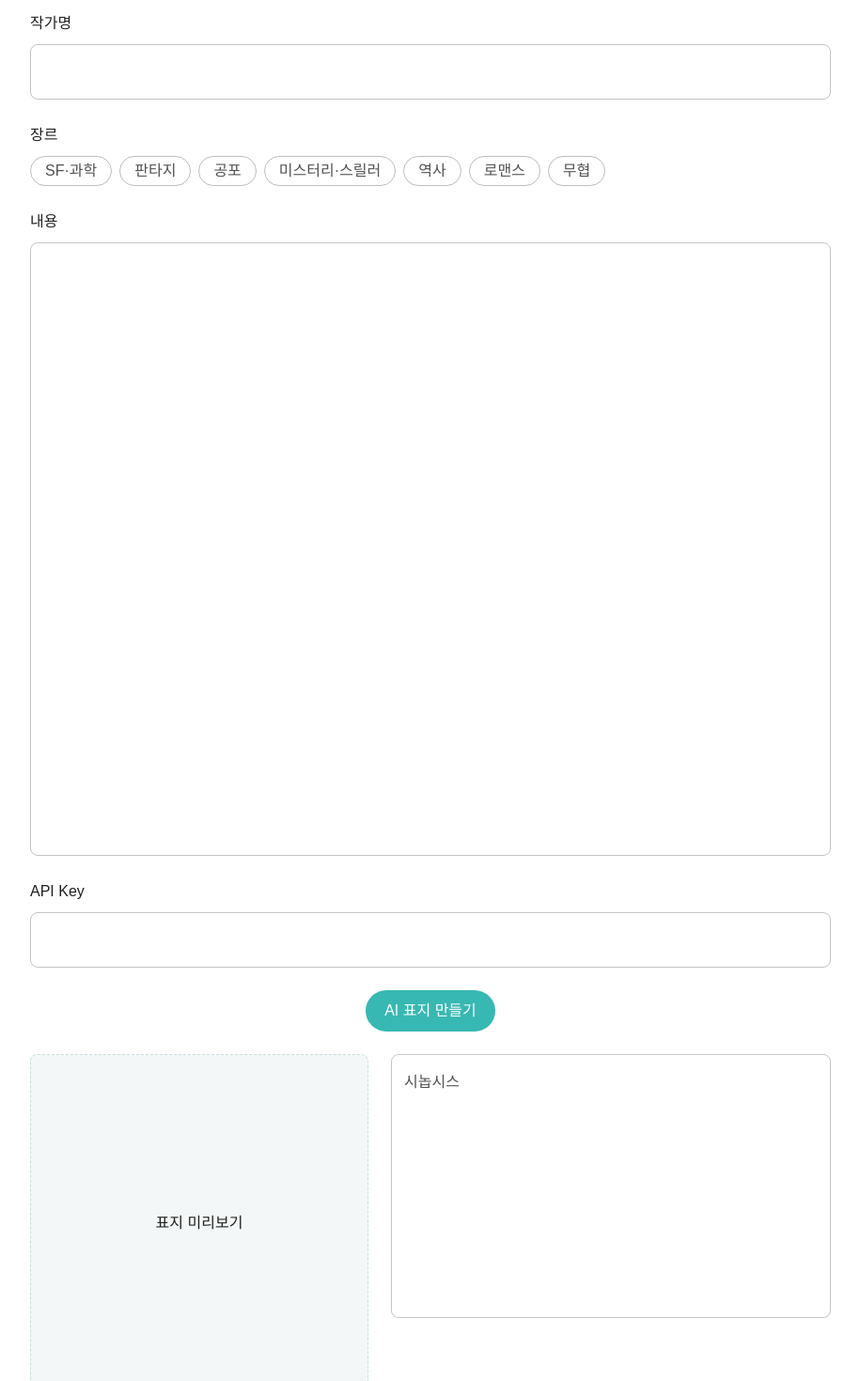
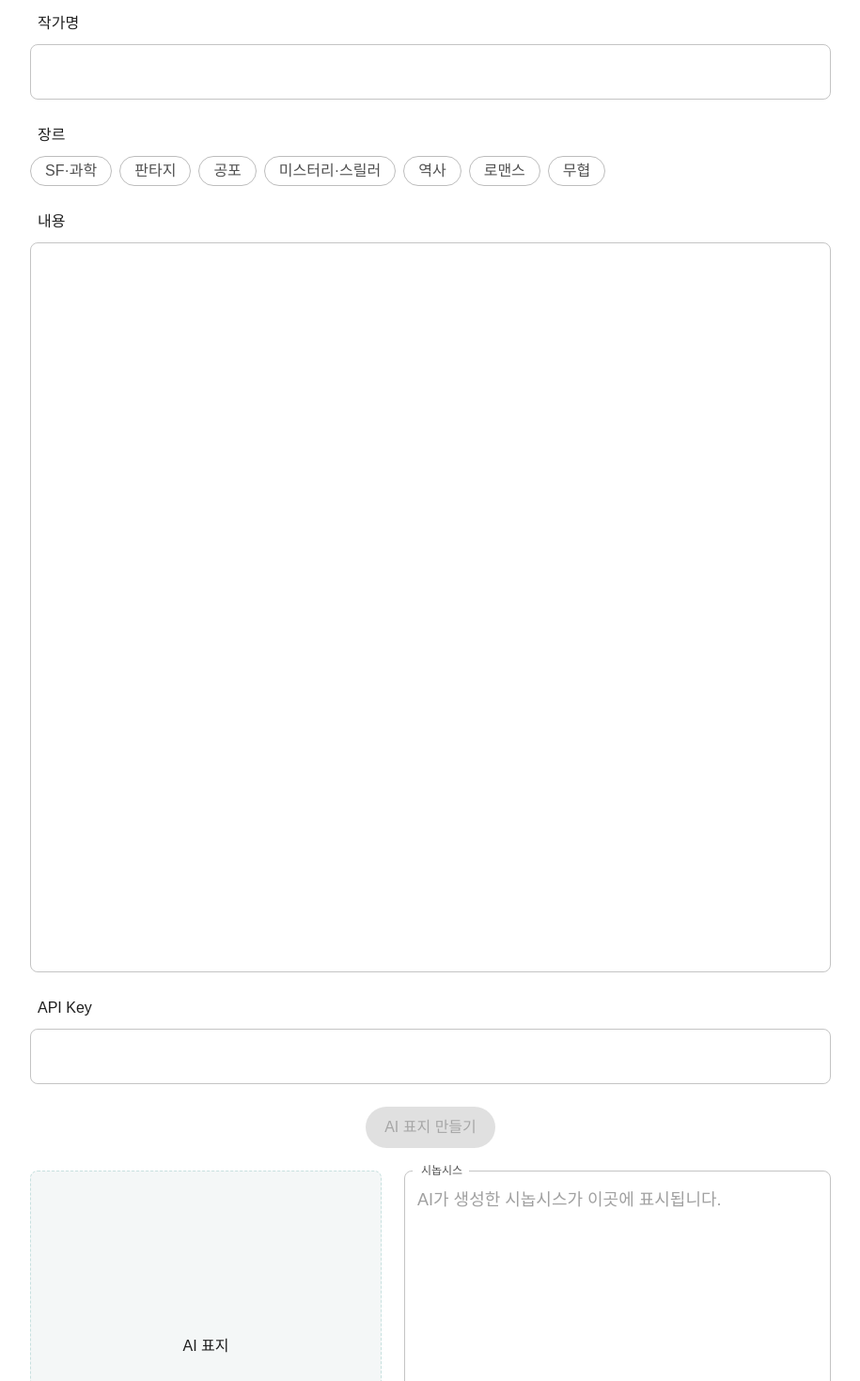
Before and after one commit to Amilaje/Library_management, a React (Create React App) app in the folder frontend/: page /publish in a window 1280 px wide. Shown: the part 240-1710 px from the top of the page at 94% size, without its empty margins (182-1097 px from the left). Built offline with nearby package versions, Linux system fonts and the light colour scheme; a web font is replaced by a local one.

Commit message:
Publish 페이지 UI 개선

```diff
--- a/frontend/src/components/CoverPreview.jsx
+++ b/frontend/src/components/CoverPreview.jsx
@@ -1,5 +1,5 @@
-import React, { useState } from "react";
-import { Paper, Typography, CircularProgress } from "@mui/material";
+import { CircularProgress, Paper, Typography } from "@mui/material";
+import { useState } from "react";
 
 export default function CoverPreview({ url }) {
   const [loading, setLoading] = useState(true);
@@ -9,8 +9,8 @@ export default function CoverPreview({ url }) {
     <Paper
       variant="outlined"
       sx={{
-        width: 360,
-        height: 360,
+        width: 374,
+        height: 374,
         borderStyle: "dashed",
         display: "flex",
         alignItems: "center",
@@ -19,7 +19,7 @@ export default function CoverPreview({ url }) {
         position: "relative",
       }}>
       {!url ? (
-        <Typography variant="subtitle1">표지 미리보기</Typography>
+        <Typography variant="subtitle1">AI 표지</Typography>
       ) : error ? (
         <Typography variant="subtitle1">이미지 로드 실패</Typography>
       ) : (
@@ -27,7 +27,7 @@ export default function CoverPreview({ url }) {
           {loading && <CircularProgress />}
           <img
             src={url}
-            alt="표지"
+            alt="생성된 표지 이미지"
             style={{
               width: "100%",
               height: "100%",
--- a/frontend/src/components/GenreSelector.jsx
+++ b/frontend/src/components/GenreSelector.jsx
@@ -1,10 +1,9 @@
-import React from "react";
-import { Box, Typography, Stack, Chip } from "@mui/material";
+import { Box, Chip, Stack, Typography } from "@mui/material";
 
 export default function GenreSelector({ genres, selected, onSelect }) {
   return (
     <Box>
-      <Typography variant="subtitle1" sx={{ mb: 1 }}>
+      <Typography variant="subtitle1" sx={{ ml: 1, mb: 1 }}>
         장르
       </Typography>
       <Stack direction="row" spacing={1} flexWrap="wrap">
--- a/frontend/src/components/TextInputField.jsx
+++ b/frontend/src/components/TextInputField.jsx
@@ -1,5 +1,4 @@
-import React from "react";
-import { Box, Typography, TextField } from "@mui/material";
+import { Box, TextField, Typography } from "@mui/material";
 
 export default function TextInputField({
   label,
@@ -11,7 +10,7 @@ export default function TextInputField({
   return (
     <Box>
       {label && (
-        <Typography variant="subtitle1" sx={{ mb: 1 }}>
+        <Typography variant="subtitle1" sx={{ ml: 1, mb: 1 }}>
           {label}
         </Typography>
       )}
--- a/frontend/src/pages/Publish.jsx
+++ b/frontend/src/pages/Publish.jsx
@@ -1,21 +1,28 @@
-import React, { useState } from "react";
+import {
+  Box,
+  Button,
+  Container,
+  FormControl,
+  InputLabel,
+  OutlinedInput,
+  Stack,
+} from "@mui/material";
+import { useState } from "react";
 import { useNavigate } from "react-router-dom";
-import { Container, Button, Box, Stack, TextField } from "@mui/material";
+import CoverPreview from "../components/CoverPreview";
+import GenreSelector from "../components/GenreSelector";
+import TextInputField from "../components/TextInputField";
 import axios from "../services/axios";
-
-import TextInputField from "../components/TextInputField";
-import GenreSelector from "../components/GenreSelector";
-import CoverPreview from "../components/CoverPreview";
 
 export default function Publish() {
   const navigate = useNavigate();
   const [title, setTitle] = useState("");
   const [author, setAuthor] = useState("");
+  const [genre, setGenre] = useState("");
   const [content, setContent] = useState("");
-  const [genre, setGenre] = useState("");
-  const [synopsis, setSynopsis] = useState("");
   const [apiKey, setApiKey] = useState("");
   const [coverImage, setCoverImage] = useState(null);
+  const [synopsis, setSynopsis] = useState("");
   const [loading, setLoading] = useState(false);
 
   const genres = [
@@ -33,7 +40,7 @@ export default function Publish() {
     setGenre((prev) => (prev === clicked ? "" : clicked));
   };
 
-  // AI 표지 생성
+  // AI 표지 이미지 및 시놉시스 생성
   const handleGenerateCover = async () => {
     if (!title || !content || !apiKey) {
       alert("제목, 내용, OpenAI 키를 모두 입력해주세요.");
@@ -64,7 +71,7 @@ export default function Publish() {
       return;
     }
     try {
-      const response = await axios.post("/books", {
+      await axios.post("/books", {
         title,
         author,
         content,
@@ -75,11 +82,11 @@ export default function Publish() {
       alert("게시 완료!");
       setTitle("");
       setAuthor("");
+      setGenre("");
       setContent("");
-      setGenre("");
-      setSynopsis("");
       setApiKey("");
       setCoverImage(null);
+      setSynopsis("");
       navigate("/", { replace: true });
     } catch (error) {
       console.error("작품 게시 실패:", error);
@@ -103,11 +110,13 @@ export default function Publish() {
             value={content}
             onChange={setContent}
             multiline
-            rows={20}
+            rows={24}
           />
           <TextInputField label="API Key" value={apiKey} onChange={setApiKey} />
           <Box sx={{ display: "flex", justifyContent: "center" }}>
-            <Button onClick={handleGenerateCover} disabled={loading}>
+            <Button
+              onClick={handleGenerateCover}
+              disabled={loading || !title || !content || !apiKey}>
               {loading ? "생성 중" : "AI 표지 만들기"}
             </Button>
           </Box>
@@ -116,15 +125,18 @@ export default function Publish() {
             <CoverPreview url={coverImage} />
             {/* 오른쪽: 시놉시스 */}
             <Box sx={{ flex: 1 }}>
-              <TextField
-                fullWidth
-                variant="outlined"
-                label="시놉시스"
-                value={synopsis}
-                onChange={(e) => setSynopsis(e.target.value)}
-                multiline
-                rows={8}
-              />
+              <FormControl fullWidth>
+                <InputLabel shrink>시놉시스</InputLabel>
+                <OutlinedInput
+                  multiline
+                  rows={11}
+                  value={synopsis}
+                  onChange={(e) => setSynopsis(e.target.value)}
+                  placeholder="AI가 생성한 시놉시스가 이곳에 표시됩니다."
+                  label="시놉시스"
+                  notched
+                />
+              </FormControl>
             </Box>
           </Box>
           <Box sx={{ display: "flex", justifyContent: "center" }}>
```
